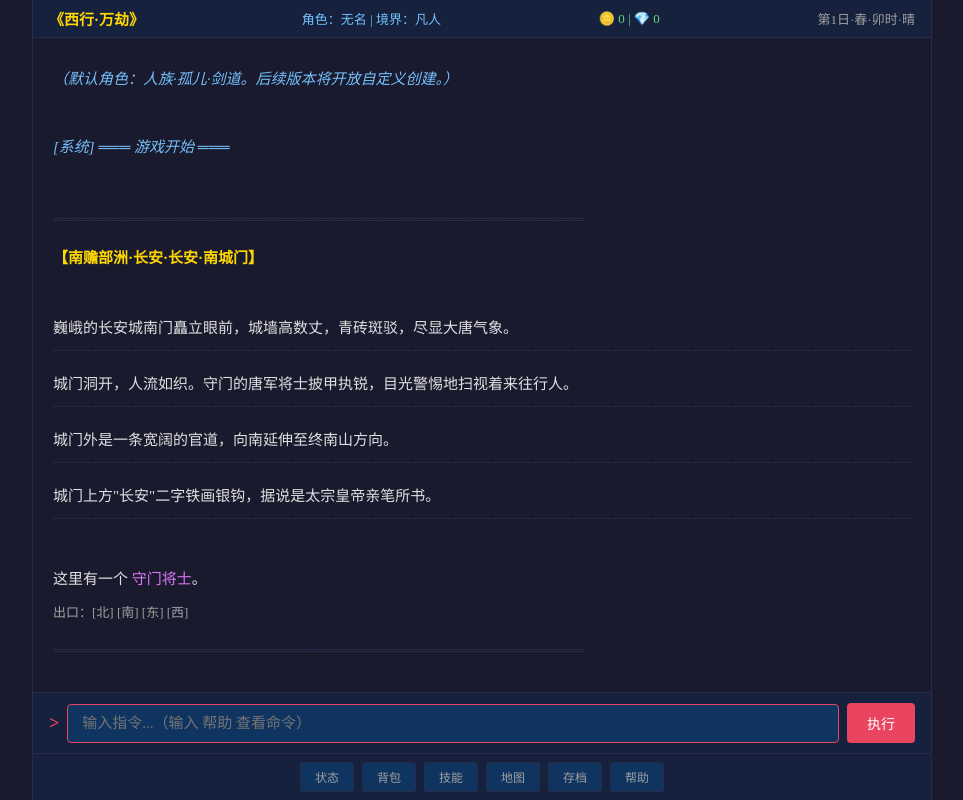
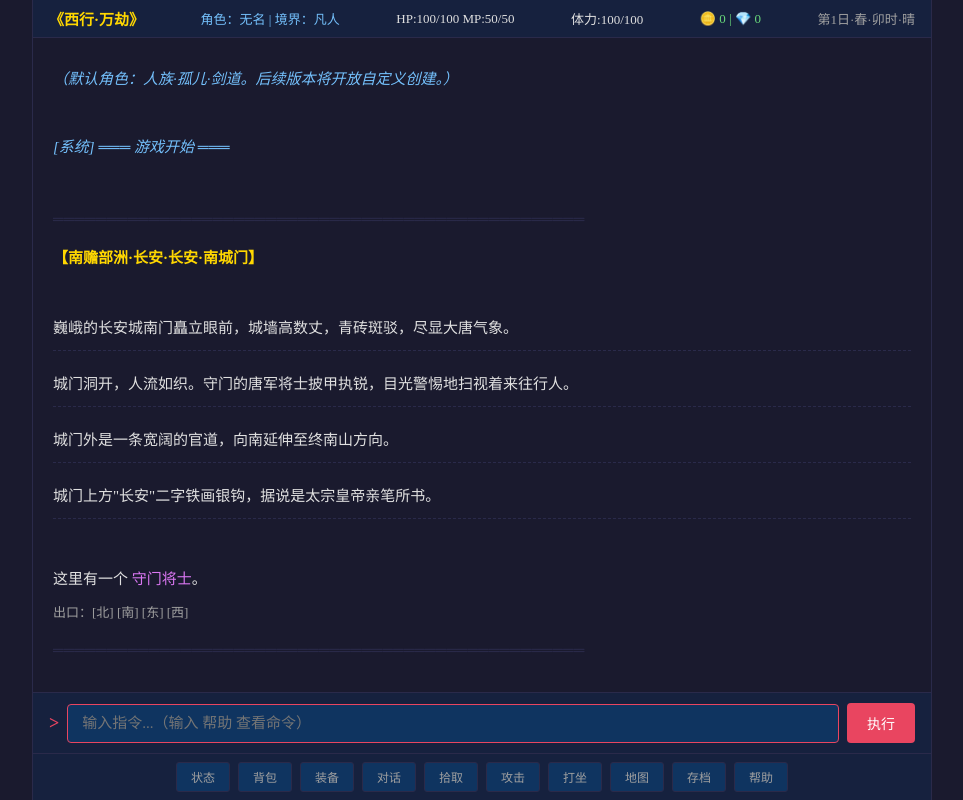
Before and after one commit to olilula/xixing-wanjie, a plain HTML site: page index.html in a window 1280 px wide. Shown: the whole page, without its empty margins (158-1121 px from the left). Drawn offline with Linux system fonts and the light colour scheme.

Commit message:
Update index.html

```diff
--- a/index.html
+++ b/index.html
@@ -12,6 +12,8 @@
         <header id="status-bar">
             <span id="game-title">《西行·万劫》</span>
             <span id="char-info">角色：无名 | 境界：凡人</span>
+            <span id="hp-mp-info">HP:100/100 MP:50/50</span>
+            <span id="stamina-info">体力:100/100</span>
             <span id="resource-info">🪙 0 | 💎 0</span>
             <span id="time-info">第1日·春·卯时·晴</span>
         </header>
@@ -32,7 +34,11 @@
         <nav id="quick-nav">
             <button data-cmd="状态">状态</button>
             <button data-cmd="背包">背包</button>
-            <button data-cmd="技能">技能</button>
+            <button data-cmd="装备">装备</button>
+            <button data-cmd="对话">对话</button>
+            <button data-cmd="拾取">拾取</button>
+            <button data-cmd="攻击">攻击</button>
+            <button data-cmd="打坐">打坐</button>
             <button data-cmd="地图">地图</button>
             <button data-cmd="存档">存档</button>
             <button data-cmd="帮助">帮助</button>
```
